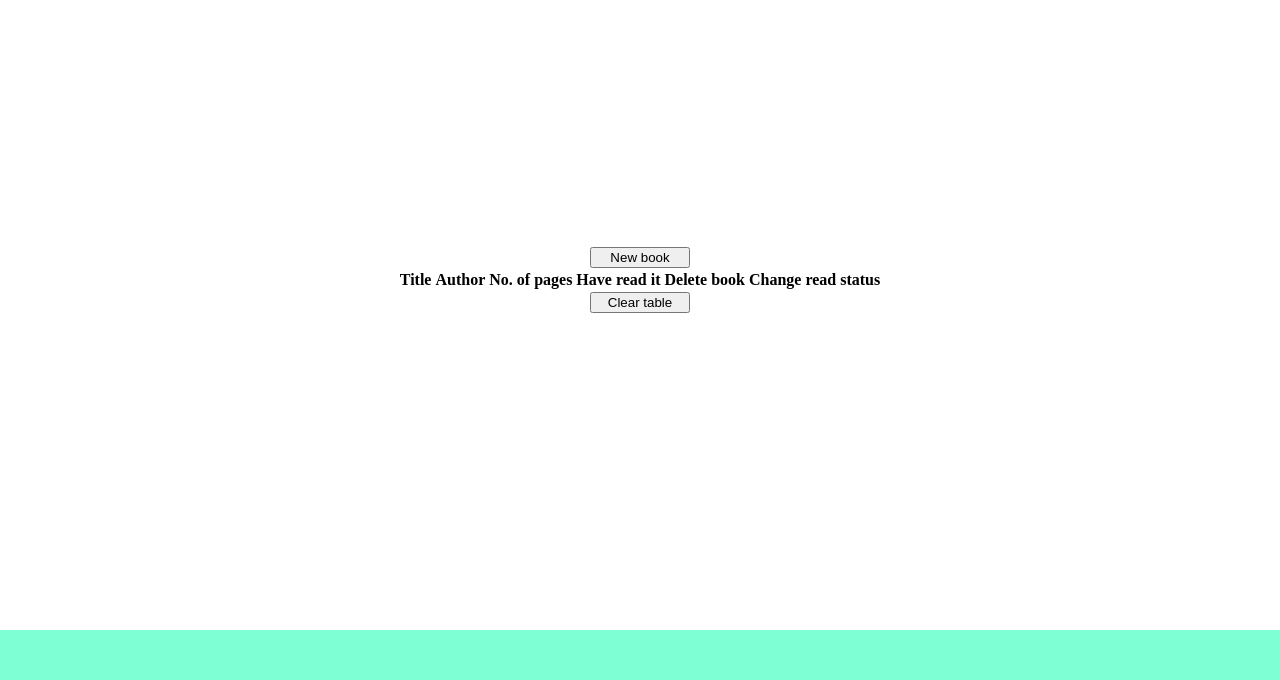
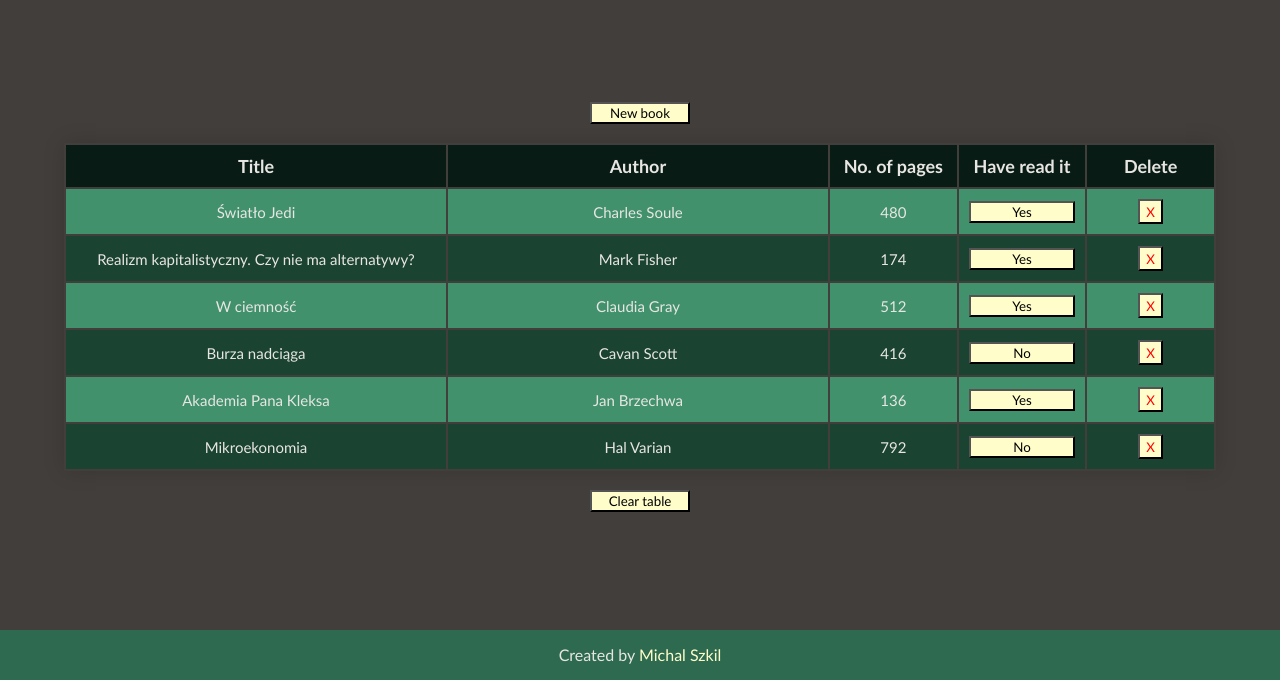
Before and after one commit to michalszkil/library, a plain HTML site: page index.html in a window 1280 px wide. Shown: the part 120-800 px from the top of the page. Drawn offline with Linux system fonts and the light colour scheme.

Commit message:
Added some styling, redone the read/not-read column

```diff
--- a/index.html
+++ b/index.html
@@ -9,13 +9,15 @@
     <script src="script.js" defer></script>
 </head>
 <body>
-    <header></header>
+    <br>
+    <div id="library-name">My Library</div>
+    <br>
     <main>
         <div id="new-book-div">
             <button id="new-book">New book</button>
         </div>
         <div id="add-form">
-            <p>Enter the required information below</p>
+            <p>Enter the book information below</p>
                 <label for="title">Title:</label>
                 <input id="title" class="form-text" name="title" placeholder="Title">
                 <label for="author">Author's name:</label>
@@ -23,7 +25,7 @@
                 <label for="pages">Number of pages:</label>
                 <input id="pages" class="form-text" name="pages" placeholder="Number of pages">
                 <div>
-                    <p>Have read it?</p>
+                    <p>Have you read it?</p>
                     <label for="read-yes">Yes</label>
                     <input type="radio" id="read-yes" name="read" value="Yes">
                     <label for="read-no">No</label>
@@ -33,22 +35,26 @@
                 <button id="add">Add the book to the library</button>
                 <button id="cancel">Cancel</button>
             </div>
+            <br>
             <div id="library-list">
                 <table id="library-table">
                     <tr>
-                        <th>Title</th>
-                        <th>Author</th>
-                        <th>No. of pages</th>
-                        <th>Have read it</th>
-                        <th>Delete book</th>
-                        <th>Change read status</th>
+                        <th class="th-title">Title</th>
+                        <th class="th-author">Author</th>
+                        <th class="th-pages">No. of pages</th>
+                        <th class="th-read">Have read it</th>
+                        <th class="th-delete">Delete</th>
                     </tr>
                 </table>
             </div>
+            <br>
             <div id="bottom">
                 <button id="clear-library-table">Clear table</button>
             </div>
     </main>
-    <footer></footer>
+    <br>
+    <footer>
+        <p>Created by <a href="https://github.com/michalszkil">Michal Szkil</a></p>
+    </footer>
 </body>
 </html>
--- a/script.js
+++ b/script.js
@@ -52,22 +52,25 @@ function displayLibrary(library) {
         cell.appendChild(text);
 
         cell = row.insertCell(3);
-        text = document.createTextNode(book.read ? "Yes" : "No");
-        cell.appendChild(text);
+        button = document.createElement("button");
+        button.setAttribute("class", "read-button");
+        button.textContent = book.read ? "Yes" : "No";
+        button.style.width = "100%";
+        button.style.height = "100%";
+        button.addEventListener("click", function () {
+                changeReadStatus(index);
+            })
+        cell.appendChild(button);
 
         cell = row.insertCell(4);
         button = document.createElement("button");
         button.setAttribute("class", "delete");
+        button.textContent = "X";
+        button.style.width = "25px";
+        button.style.height = "25px";
+        button.style.color = "red";
         button.addEventListener("click", function () {
                 deleteRow(index);
-            })
-        cell.appendChild(button);
-
-        cell = row.insertCell(5);
-        button = document.createElement("button");
-        button.setAttribute("class", "change-read-status");
-        button.addEventListener("click", function () {
-                changeReadStatus(index);
             })
         cell.appendChild(button);
     }
@@ -124,7 +127,7 @@ function writeToStorage() {
 }
 
 function readFromStorage() {
-    myLibrary = JSON.parse(localStorage.library)
+    if(localStorage.library) myLibrary = JSON.parse(localStorage.library);
 }
 
 const button_new_book = document.getElementById("new-book");
@@ -176,5 +179,10 @@ new_Book = new Book("W ciemność", "Claudia Gray", 512, true);
 myLibrary.push(new_Book);
 new_Book = new Book("Burza nadciąga", "Cavan Scott", 416, false);
 myLibrary.push(new_Book);
+new_Book = new Book("Akademia Pana Kleksa", "Jan Brzechwa", 136, true);
+myLibrary.push(new_Book);
+new_Book = new Book("Mikroekonomia", "Hal Varian", 792, false);
+myLibrary.push(new_Book);
+
 
 displayLibrary(myLibrary);
--- a/style.css
+++ b/style.css
@@ -4,17 +4,41 @@ body {
     display: flex;
     flex-direction: column;
     justify-content: space-between;
+    background-color: rgb(66, 62, 59);
+    color: #e8e6e3;
+    font-family:'Trebuchet MS', 'Lucida Sans Unicode', 'Lucida Grande', 'Lucida Sans', Arial, sans-serif;
 }
 
-header, footer {
-    background-color:aquamarine;
+footer {
+    background-color:#2d6a4f;
     height: 50px;
+    display: flex;
+    align-items: center;
+    justify-content: center;
+}
+
+button {
+    background-color: #FFFECB;
+    font-family:'Trebuchet MS', 'Lucida Sans Unicode', 'Lucida Grande', 'Lucida Sans', Arial, sans-serif;
+}
+
+button:hover {
+    background-color: #eeec82;
 }
 
 main {
     text-align: center;
     display: flex;
     flex-direction: column;
+    align-items: center;
+}
+
+#library-name {
+    display: flex;
+    justify-content: center;
+    align-items: center;
+    font-size: 30px;
+    font-weight: bolder;
 }
 
 #new-book-div {
@@ -40,6 +64,47 @@ main {
 #library-list {
     display: flex;
     justify-content: center;
+    width: 90%;
+}
+
+table {
+    width: 100%;
+    box-shadow: 0 0 20px rgba(0, 0, 0, 0.15);
+}
+
+tr th {
+    background-color: #081c15;
+    font-size: 18px;
+}
+
+tr:nth-of-type(even) {
+    background-color: #40916c;
+    border-bottom: 1px solid #dddddd;
+}
+
+tr:nth-of-type(odd) {
+    background-color: #1b4332;
+}
+
+th, td {
+    padding: 10px;
+    font-size: 15px;
+}
+
+.th-title, .th-author {
+    width: 30%;
+}
+
+th {
+    width: 10%;
+}
+
+tr:nth-of-type(even):hover {
+    background-color: #52b788;
+}
+
+tr:nth-of-type(odd):hover {
+    background-color: #2d6a4f;
 }
 
 .delete {
@@ -55,3 +120,8 @@ main {
 #clear-library-table {
     width: 100px;
 }
+
+a:link, a:visited, a:active {
+    color:#FFFECB;
+    text-decoration: none;
+}
```
